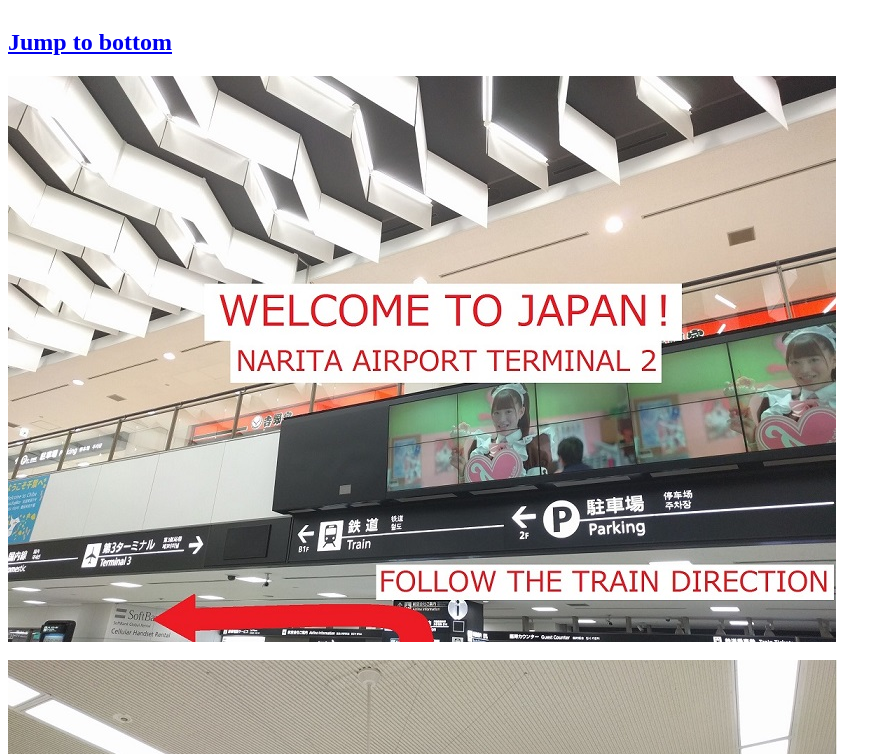
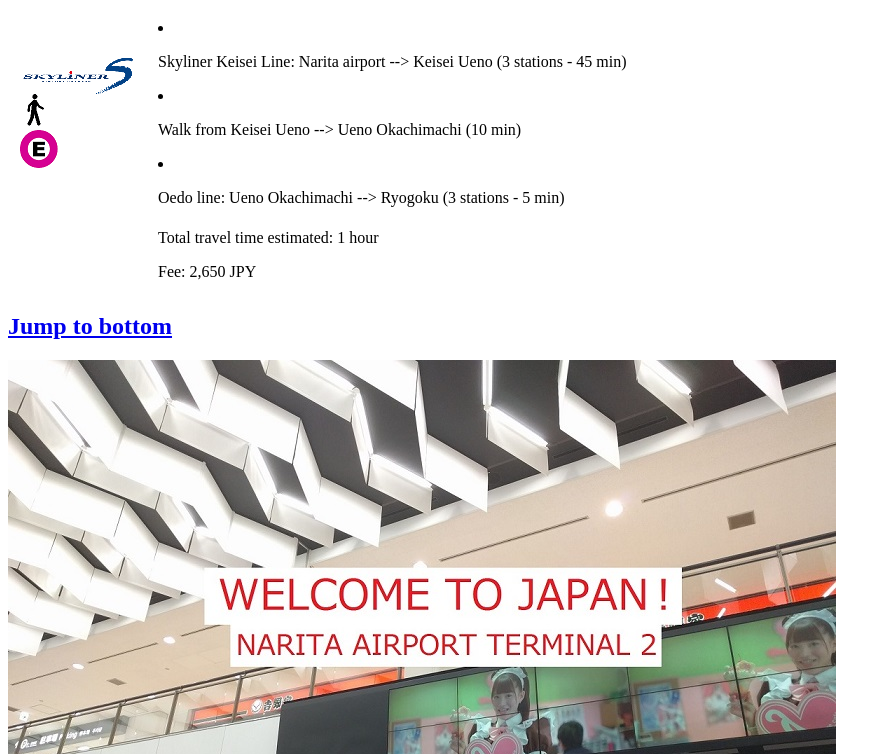
Before and after one commit to rsooo/meeting-room-japan-webpage-work, a plain HTML site: page narita1.html in a window 1280 px wide. Shown: the part 127-881 px from the top of the page, without its empty margins (0-892 px from the left). Drawn offline with Linux system fonts and the light colour scheme; files whose address does not match are found by name.

Commit message:
add file

```diff
--- /dev/null
+++ b/css/starter-template.css
@@ -0,0 +1,7 @@
+body {
+  padding-top: 50px;
+}
+.starter-template {
+  padding: 40px 15px;
+  text-align: center;
+}
--- a/narita1.html
+++ b/narita1.html
@@ -13,9 +13,30 @@
           <h2>Routes from Narita airport to Ryogoku station (Oedo line)</h2>
         </td>
       </tr>
+      <tr>
+        <td>
+          <img src="images/skyliner.png"><br/>
+		  <img src="images/walk.png"><br/>
+		  <img src="images/oedo.png">
+        </td>
+        <td>
+          <li><p>Skyliner Keisei Line: Narita airport --> Keisei Ueno (3 stations - 45 min)</p></li>
+		  <li><p>Walk from Keisei Ueno --> Ueno Okachimachi (10 min)</p></li>
+		  <li><p>Oedo line: Ueno Okachimachi --> Ryogoku (3 stations - 5 min)</p></li>
+        </td>
+      </tr>
+      <tr>
+        <td>
+        </td>
+		<td>
+			<p>Total travel time estimated: 1 hour</p>
+			<p>Fee: 2,650 JPY</p>
+        </td>
+      </tr>
     </table>
 
 	<h2><a href="#jumpbottom">Jump to bottom</a></h2>
+
 
 	<img src="images/Narita1/1.jpg"></br></br>
 	<img src="images/Narita1/2.jpg"></br></br>
```
Also changed, not shown: css/ie10-viewport-bug-workaround.css (added, +13 -0 lines), index.html (+1 -1 lines), narita2.html (+20 -0 lines), images/oedo.png (added), images/skyliner.png (added), images/walk.png (added), 2 other files.
